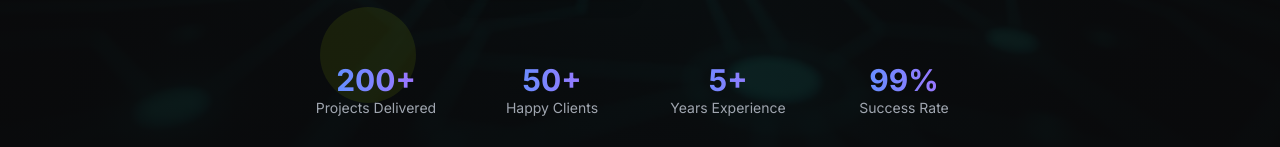
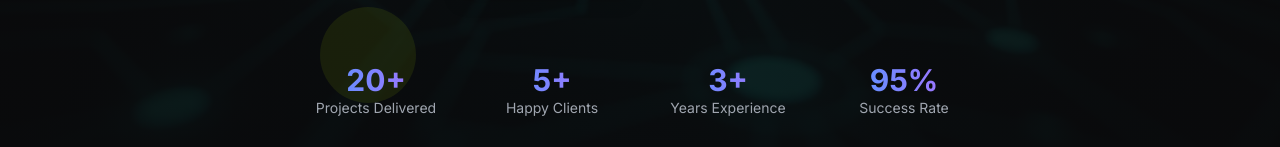
Before and after one commit to EcoFusion-com/EcoFusion-com, a React (Vite) app: page / in a window 1280 px wide. Shown: the part 569-716 px from the top of the page. Built offline with nearby package versions, Linux system fonts and the light colour scheme.

Commit message:
jchsjklhdcsl

```diff
--- a/src/components/Footer.tsx
+++ b/src/components/Footer.tsx
@@ -49,7 +49,7 @@ const Footer = () => {
               <div className="space-y-3">
                 <div className="flex items-center space-x-3 text-sm">
                   <Mail className="w-4 h-4 text-primary" aria-hidden="true" />
-                  <span>hello@ecofusion.dev</span>
+                  <span>ecofusion.net@gmail.com</span>
                 </div>
                 <div className="flex items-center space-x-3 text-sm">
                   <Phone className="w-4 h-4 text-primary" aria-hidden="true" />
--- a/src/components/Hero.tsx
+++ b/src/components/Hero.tsx
@@ -65,19 +65,19 @@ const Hero = () => {
           {/* Stats */}
           <div className="grid grid-cols-2 md:grid-cols-4 gap-8 max-w-2xl mx-auto">
             <div className="text-center">
-              <div className="text-3xl font-bold gradient-text">200+</div>
+              <div className="text-3xl font-bold gradient-text">20+</div>
               <div className="text-muted-foreground text-sm">Projects Delivered</div>
             </div>
             <div className="text-center">
-              <div className="text-3xl font-bold gradient-text">50+</div>
+              <div className="text-3xl font-bold gradient-text">5+</div>
               <div className="text-muted-foreground text-sm">Happy Clients</div>
             </div>
             <div className="text-center">
-              <div className="text-3xl font-bold gradient-text">5+</div>
+              <div className="text-3xl font-bold gradient-text">3+</div>
               <div className="text-muted-foreground text-sm">Years Experience</div>
             </div>
             <div className="text-center">
-              <div className="text-3xl font-bold gradient-text">99%</div>
+              <div className="text-3xl font-bold gradient-text">95%</div>
               <div className="text-muted-foreground text-sm">Success Rate</div>
             </div>
           </div>
```
Also changed, not shown: src/assets/Black and Grey Clean Modern Minimalist Creative Technology Logo (2).png (added).
